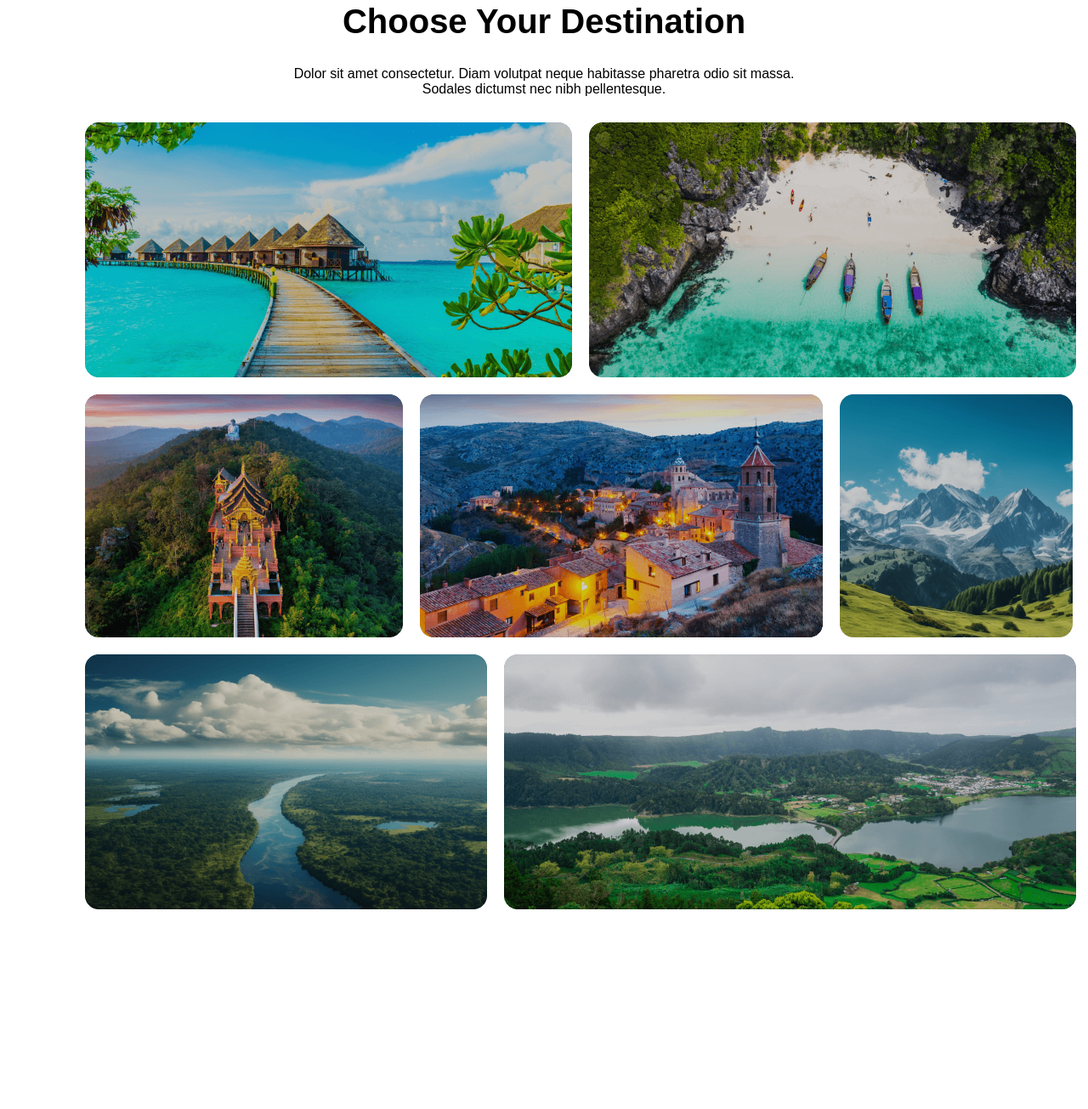
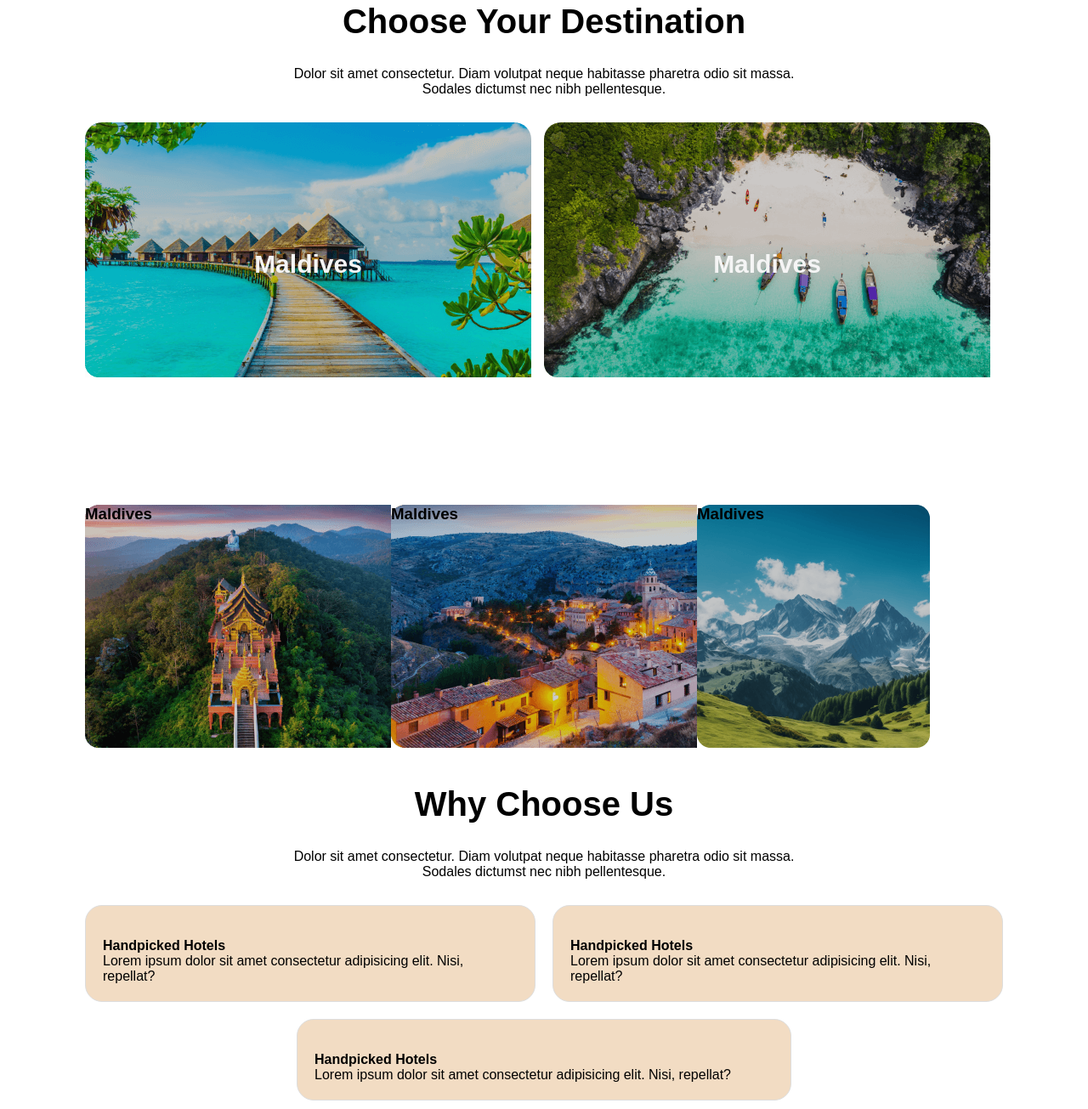
Before and after one commit to SagorChowdhury404/CarryOnTravel, a plain HTML site: page index.html in a window 1280 px wide. Shown: the part 1155-2460 px from the top of the page at 85% size. Before the commit the page ends 2245 px from the top, so only its background shows below. Drawn offline with Linux system fonts and the light colour scheme; files whose address does not match are found by name.

Commit message:
A Simple Perfect Place To Get Lost

```diff
--- a/index.html
+++ b/index.html
@@ -110,32 +110,137 @@
         <!-- ////////////////////////////////////////////////// -->
 
         <section class="ChooseDestinationSection">
-            <div class="ChooseDestinationContent">
+            <section class="ChooseDestinationContent">
                 <h1 class="ChooseDestinationTitle">Choose Your Destination</h1>
                 <p class="ChooseDestinationDescription">Dolor sit amet consectetur. Diam volutpat neque habitasse
                     pharetra odio sit massa. <br> Sodales dictumst nec nibh pellentesque.
 
                 </p>
-            </div>
-            <div class="ChooseDestinationPlace">
+            </section>
+
+            <section class="ChooseDestinationPlace">
                 <div class="Destination-1-2-Place">
-                    <img src="Images/Rectangle 5.png" alt="" srcset="">
-                    <img src="Images/Rectangle 8.png" alt="" srcset="">
+                    <h1 class="DestinationPlaceFirstRow"
+                        style=" background-image: url(Images/Rectangle\ 5.png);   background-repeat: no-repeat; ">
+                        Maldives
+                    </h1>
+                    <h1 class="DestinationPlaceFirstRow"
+                        style="background-image: url(Images/Rectangle\ 8.png);background-repeat: no-repeat;">
+                        Maldives
+                    </h1>
+
                 </div>
+                <!-- ///////////////////// -->
                 <div class="Destination-3-4-5-Place">
-                    <img src="Images/Rectangle 6.png" alt="" srcset="">
+                    <h1 class="DestinationPlaceSecoundRow"
+                        style="background-image: url(Images/Rectangle\ 6.png);background-repeat: no-repeat;">
+                        Maldives
+                    </h1>
+                    <h1 class="DestinationPlaceSecoundRow"
+                        style="background-image: url(Images/Rectangle\ 7.png);background-repeat: no-repeat;">
+                        Maldives
+                    </h1>
+                    <h1 class="DestinationPlaceSecoundRow"
+                        style="background-image: url(Images/Rectangle\ 9.png);background-repeat: no-repeat;">
+                        Maldives
+                    </h1>
+                    <!-- <img src="Images/Rectangle 6.png" alt="" srcset="">
                     <img src="Images/Rectangle 7.png" alt="" srcset="">
-                    <img src="Images/Rectangle 9.png" alt="" srcset="">
+                    <img src="Images/Rectangle 9.png" alt="" srcset=""> -->
                 </div>
-                <div class="Destination-6-7-Place">
+                <!-- <div class="Destination-6-7-Place">
                     <img src="Images/Rectangle 11.png" alt="" srcset="">
                     <img src="Images/Rectangle 10.png" alt="" srcset="">
 
 
-                </div>
+                </div> -->
+            </section>
+
+
+        </section>
+
+
+        <!-- Why Choose Us //////////////////////////////-->
+        <section>
+
+            <!-- ChooseDestinationContent  -->
+            <!-- ---------------------------------- -->
+            <div class="ChooseDestinationContent">
+                <h1 class="ChooseDestinationTitle">Why Choose Us</h1>
+                <p class="ChooseDestinationDescription">Dolor sit amet consectetur. Diam volutpat neque habitasse
+                    pharetra odio sit massa. <br> Sodales dictumst nec nibh pellentesque.
+
+                </p>
             </div>
 
 
+            <section id="whyChooseUsSection">
+                <section class="whyChooseUs" id="whyChooseusCard1">
+                    <img src="" alt="">
+                    <h1>Handpicked Hotels</h1>
+                    <p>Lorem ipsum dolor sit amet consectetur adipisicing elit. Nisi, repellat?</p>
+                </section>
+                <section class="whyChooseUs" id="whyChooseusCard2">
+                    <img src="" alt="">
+                    <h1>Handpicked Hotels</h1>
+                    <p>Lorem ipsum dolor sit amet consectetur adipisicing elit. Nisi, repellat?</p>
+                </section>
+                <section class="whyChooseUs" id="whyChooseusCard3">
+                    <img src="" alt="">
+                    <h1>Handpicked Hotels</h1>
+                    <p>Lorem ipsum dolor sit amet consectetur adipisicing elit. Nisi, repellat?</p>
+                </section>
+            </section>
+
+
+
+
+        </section>
+
+        <!-- //////////////////////////////////// -->
+        <!-- A Simple Perfect Place To Get Lost -->
+
+        <section class="Popular-Tours-section">
+            <div class="PopularToursContentSection">
+                <h1 class="PopularToursTittle">A Simple Perfect Place To Get Lost</h1>
+                <p class="PopularToursDescription">Lorem ipsum dolor sit amet consectetur adipisicing elit. Est,
+                    cupiditate.Lorem ipsum dolor sit amet consectetur adipisicing elit. Est, cupiditate.</p>
+                <div>
+                    <ul class="PopularToursDescriptions">
+                        <li class="PopularToursDescriptionTitle">Lorem ipsum dolor sit amet, consectetur adipisicing
+                            elit. Temporibus, saepe illo error
+                            aspernatur omnis alias.</li>
+                        <li class="PopularToursDescriptionTitle">Repudiandae placeat tenetur, error maiores mollitia
+                            recusandae atque, porro, perspiciatis
+                            quaerat voluptatibus illum velit eum!</li>
+
+
+                    </ul>
+
+                    <button class="PopularTourBtn" type="submit">See more More</button>
+                </div>
+            </div>
+            <img class="PopularTourImage" src="Images/Group 40089.png" alt="">
+        </section>
+
+        <!-- ///////////////////////////////-->
+        <!-- Newsletter -->
+
+        <section style="display: flex;">
+            <div style="padding: 50px;">
+                <h1>Newsletter</h1>
+                <p>Lorem ipsum dolor sit amet consectetur adipisicing.</p>
+                <hr>
+                <input type="text">
+                <input type="email" name="" id="">
+                <button> Subscribe</button>
+
+
+
+            </div>
+            <div>
+                <img style="width:100%;" src="Images/Rectangle 8 (1).png" alt="" srcset="">
+            </div>
         </section>
 
     </main>
--- a/style/style.css
+++ b/style/style.css
@@ -36,8 +36,6 @@ body {
     color: #FF5400;
 }
 
-
-
 .navTitles {
     display: flex;
 
@@ -62,9 +60,6 @@ body {
     font-size: 18px;
 
 }
-
-
-
 
 
 /* <!-- headerBannerSection --> */
@@ -124,7 +119,6 @@ body {
     padding-right: 50px;
 }
 
-
 .PopularTourImage {
     width: 540px;
     height: 450px;
@@ -163,10 +157,11 @@ body {
 /* ChooseDestinationSection--------------- */
 
 
+
 .ChooseDestinationTitle {
     font-size: 40px;
     text-align: center;
-    margin-top: 50px;
+    margin-top: 30px;
 }
 
 .ChooseDestinationDescription {
@@ -174,24 +169,37 @@ body {
     text-align: center;
 }
 
-.ChooseDestinationPlace {
-    width: 80%;
+.Destination-1-2-Place {
+    display: grid;
+    grid-template-columns: repeat(2, 1fr);
+
 }
 
-.Destination-1-2-Place {
-
-    display: grid;
-    grid-template-columns: repeat(3, 1fr);
-    gap: 20px;
+.DestinationPlaceFirstRow {
+    height: 300px;
+    width: 525px;
+    border-radius: 20px;
+    text-align: center;
+    align-items: center;
+    padding-top: 150px;
+    font-size: 30px;
+    color: whitesmoke
 }
 
 .Destination-3-4-5-Place {
-    margin: 20px 0px;
     display: grid;
     grid-template-columns: repeat(3, 1fr);
-    gap: 20px;
-    margin-right: 500px;
+    grid-column: span 3 6 3;
+    /* gap: 60px; */
+
 }
+
+.DestinationPlaceSecoundRow {
+    height: 300px;
+    width: 100%;
+}
+
+.Destination-3-4-5-Place {}
 
 .Destination-6-7-Place {
     display: grid;
@@ -199,17 +207,25 @@ body {
     gap: 20px;
 }
 
+/* /////////////////////////////// */
+#whyChooseUsSection {
+    display: grid;
+    grid-template-columns: repeat(2, 1fr);
+    gap: 20px;
+}
 
+.whyChooseUs {
+    padding: 20px;
+    border: 1px solid #ddd;
+    background-color: #f2dcc3;
+    border-radius: 20px;
+}
 
-
-
-
-
-
-
-
-
-
+#whyChooseusCard3 {
+    grid-column: span 2;
+    width: 50%;
+    margin: 0 auto;
+}
 
 
 /* Responsive for ph  */
@@ -257,16 +273,19 @@ body {
         margin-top: 20px;
     }
 
+    /* ChooseDestinationSection */
+
+    /* ChooseDestinationContent */
     .ChooseDestinationContent {
         display: table-cell;
         text-align: center;
         vertical-align: middle;
-        padding-left: 30px;
+        /* /* padding-left: 30px; */
     }
 
-    .ChooseDestinationPlace>img {
+    /* .ChooseDestinationPlace>img {
         width: 335px;
-    }
+    } */
 
     .Destination-1-2-Place {
         display: block;
@@ -274,12 +293,13 @@ body {
         gap: 20px;
     }
 
-    .Destination-1-2-Place>img {
+    .DestinationPlaceFirstRow {
         width: 435px;
         height: 236px;
 
     }
 
+    /* ----------------- */
     .Destination-3-4-5-Place {
         margin: 20px 0px;
         display: block;
@@ -300,10 +320,17 @@ body {
         width: 100%;
     }
 
-    .Destination-6-7-Place>img {
-        width: 435px;
-        height: 236px;
+    /* /////////////////////////// */
+    .whyChooseUs  {
+        width: 100%;
+        margin: 10px;
+
     }
+
+    #whyChooseUsSection {
+        display: block;
+    }
+
 
 }
 
```
